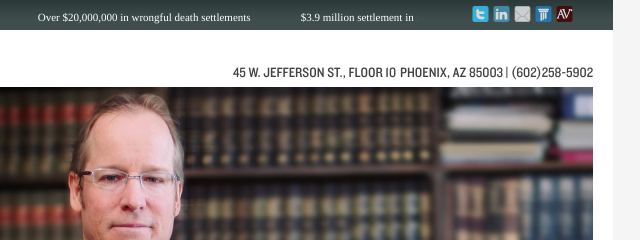
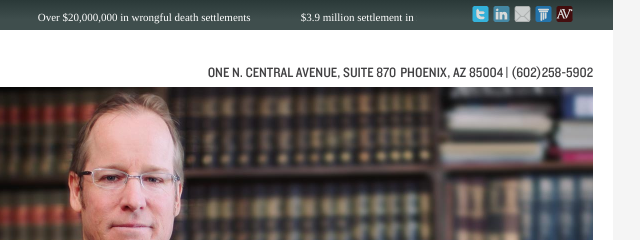
Before and after one commit to rivierelawgroup/site, a plain HTML site: page index.html in a window 1280 px wide. Shown: the top 240 px of the page, 537-1177 px from the left. Drawn offline with Linux system fonts and the light colour scheme; a script that the page names is missing.

Commit message:
update address

```diff
--- a/index.html
+++ b/index.html
@@ -163,7 +163,7 @@
 			<div class="span3"><a href="http://rivierelawgroup.com"><img src="img/logo.jpg" alt="Riviere Law Group" /></a></div>
 			<div class="span9">
 				<address>
-					<span> 45 W. JEFFERSON ST., FLOOR 10&nbsp;&nbsp;&nbsp;PHOENIX, AZ 85003 </span>
+					<span> ONE N. CENTRAL AVENUE, SUITE 870&nbsp;&nbsp;&nbsp;PHOENIX, AZ 85004 </span>
 					<span class="address-divider"> | </span>
 					<span> (602)258-5902 </span>
 				</address>
```
